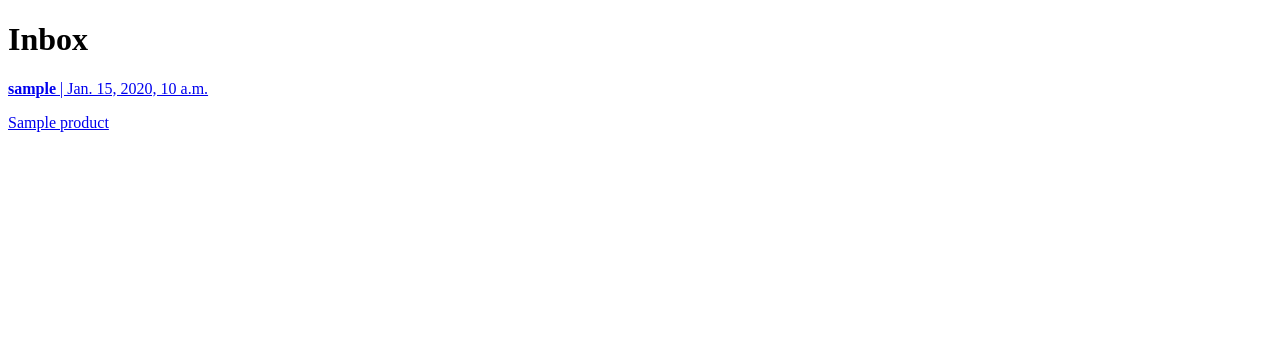
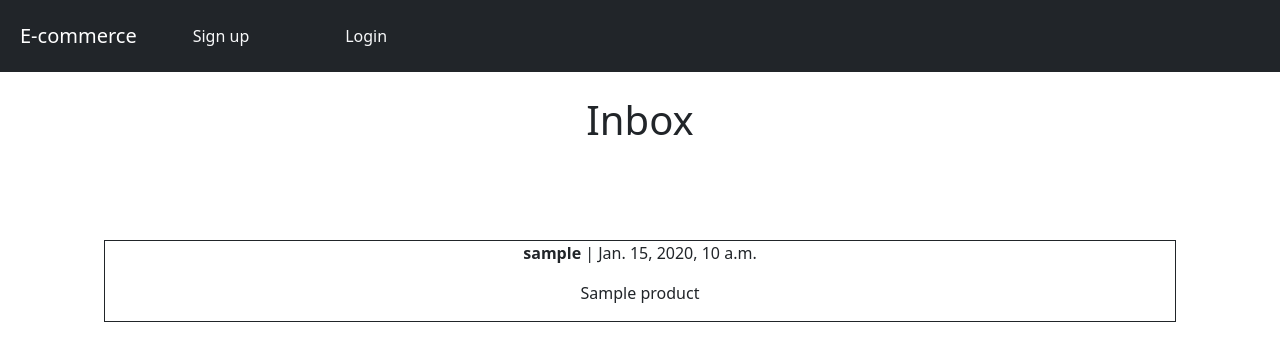
Before and after one commit to qdanq/e-commerce-django, a Django app: template eCommerce/conversation/templates/inbox.html in a window 1280 px wide. Shown: the top 361 px of the page. Run offline with Django 5.2, Linux system fonts and the light colour scheme; the template is opened without the code that fills it: values that come from a table or form of the project are taken from there, others are empty; tables that the repository leaves empty hold one stand-in row (values such as "Sample post").

Commit message:
Style inbox page.

```diff
--- a/eCommerce/conversation/templates/inbox.html
+++ b/eCommerce/conversation/templates/inbox.html
@@ -1,17 +1,13 @@
-<!DOCTYPE html>
-<html lang="en">
-  <head>
-    <meta charset="UTF-8">
-    <meta name="viewport" content="width=device-width, initial-scale=1.0">
-    <meta http-equiv="X-UA-Compatible" content="ie=edge">
-    <title>Inbox</title>
-  </head>
-  <body>
-    <h1>Inbox</h1>
+{% extends 'base.html' %}
+
+{% block title %}Inbox{% endblock %}
+
+{% block content %}
+    <h1 class="py-5 my-5 text-center">Inbox</h1>
 {% for conversation in conversations %}
-    <a href="{% url 'conversation:detail' conversation.id %}">
-            <div >
-                <div>
+    <a href="{% url 'conversation:detail' conversation.id %}" class="nav-link ">
+            <div class="px-5 mx-5">
+                <div class="border border-dark my-2 mx-2 text-center ">
                     {% for member in conversation.members.all %}
                         {% if member != request.user %}
                             <p><strong>{{ member.username }}</strong> | {{ conversation.modified_at }}</p>
@@ -26,3 +22,5 @@
 
   </body>
 </html>
+
+{% endblock %}
```
